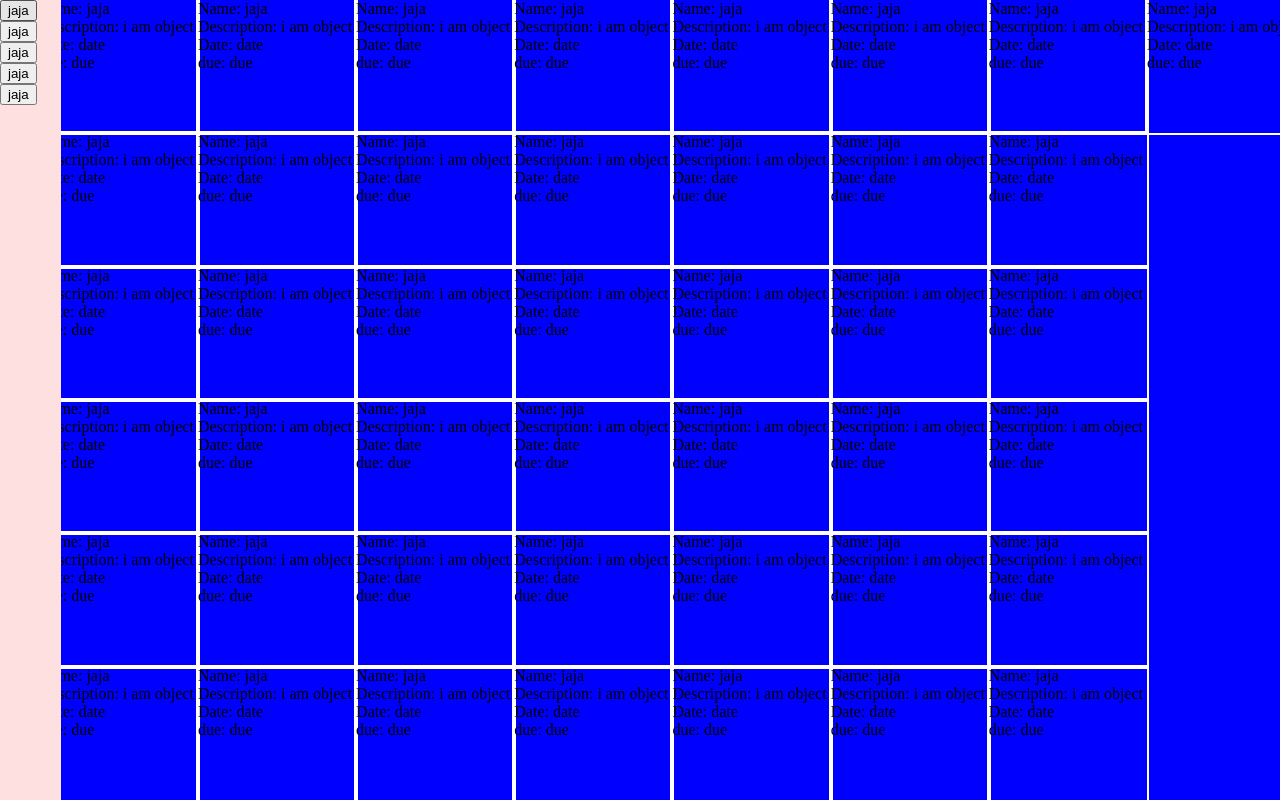
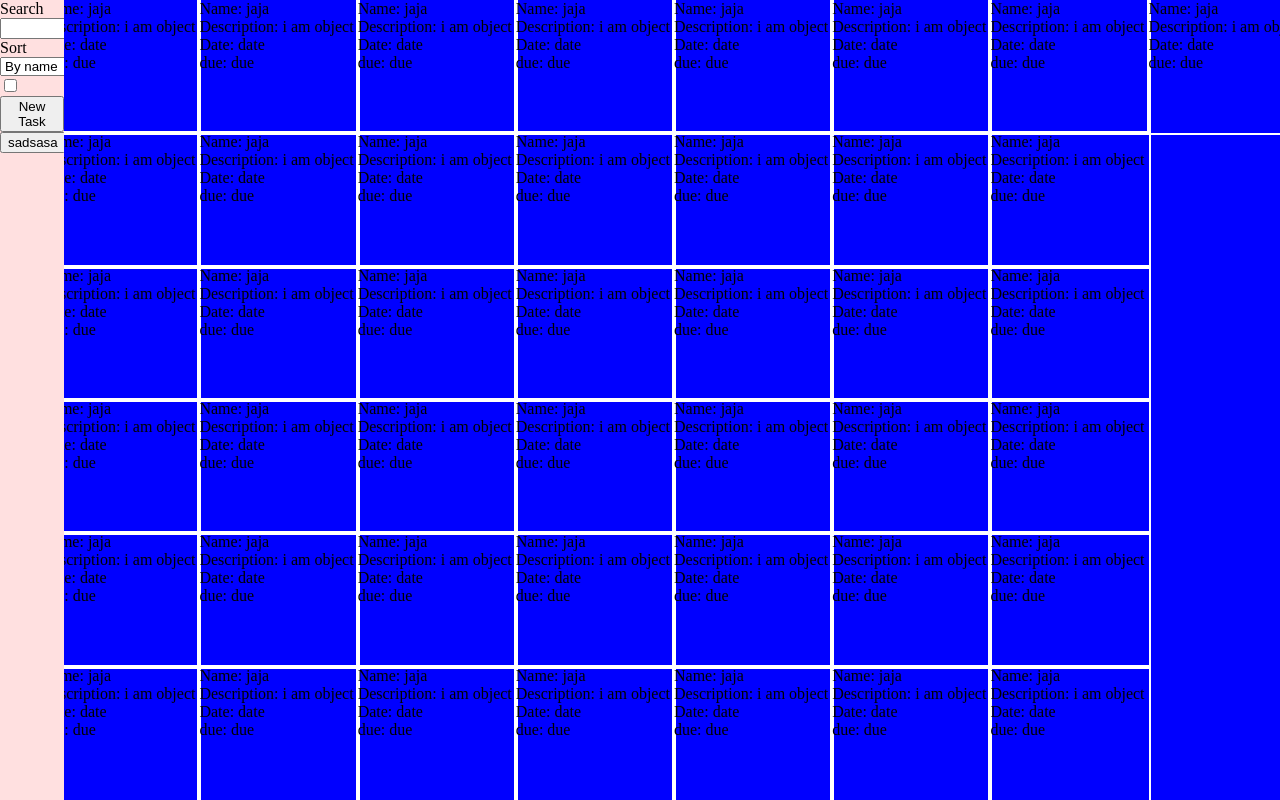
Before and after one commit to JuanPedroCasanas/to-do-list, a plain HTML site: page index.html in a window 1280 px wide. Drawn offline with Linux system fonts and the light colour scheme.

Commit message:
-Feat: working searchbar -Feat: Working sorting function -Refactored some code and divided it into smaller modules (HandleEventListeners and HandleHover)

```diff
--- a/index.html
+++ b/index.html
@@ -10,11 +10,20 @@
 
 <body id="body">
   <div id="navbar">
-    <button>jaja</button>
-    <button>jaja</button>
-    <button>jaja</button>
-    <button>jaja</button>
-    <button>jaja</button>
+    <div class="search">Search
+      <input type="text" id="searchBar" class="searchBar"></input>
+    </div>
+    <div class="sort">Sort
+      <select id="sortBy">
+        <option value="name">By name</option>
+        <option value="description">By Description</option>
+        <option value="date">By Date</option>
+        <option value="due">By Due</option>
+      </select>
+      <input type="checkbox" id="sortingCheckbox"></input>
+    </div>
+    <button id="newTaskBtn">New Task</button>
+    <button>sadsasa</button>
   </div>
   <div id="content">
 
```
